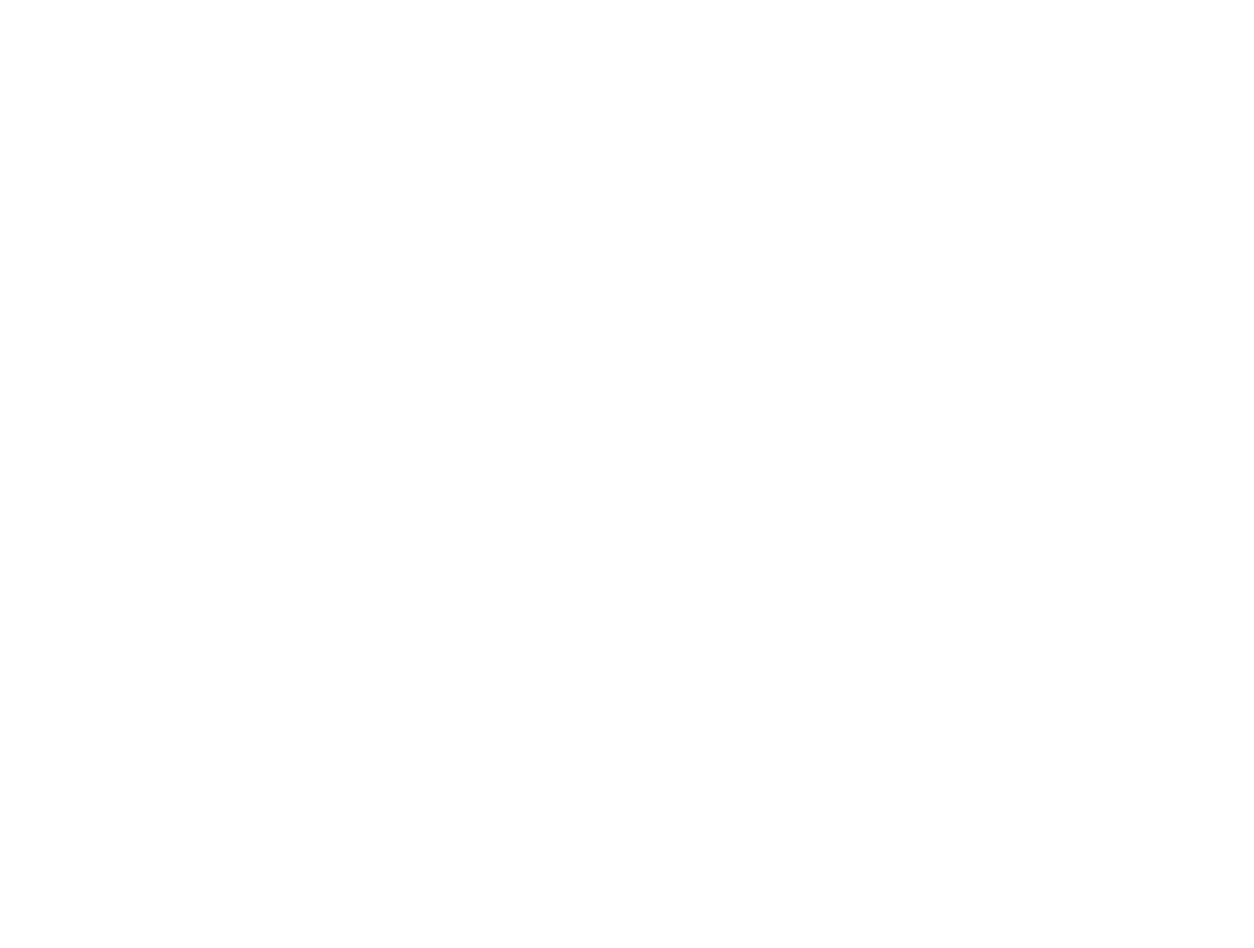
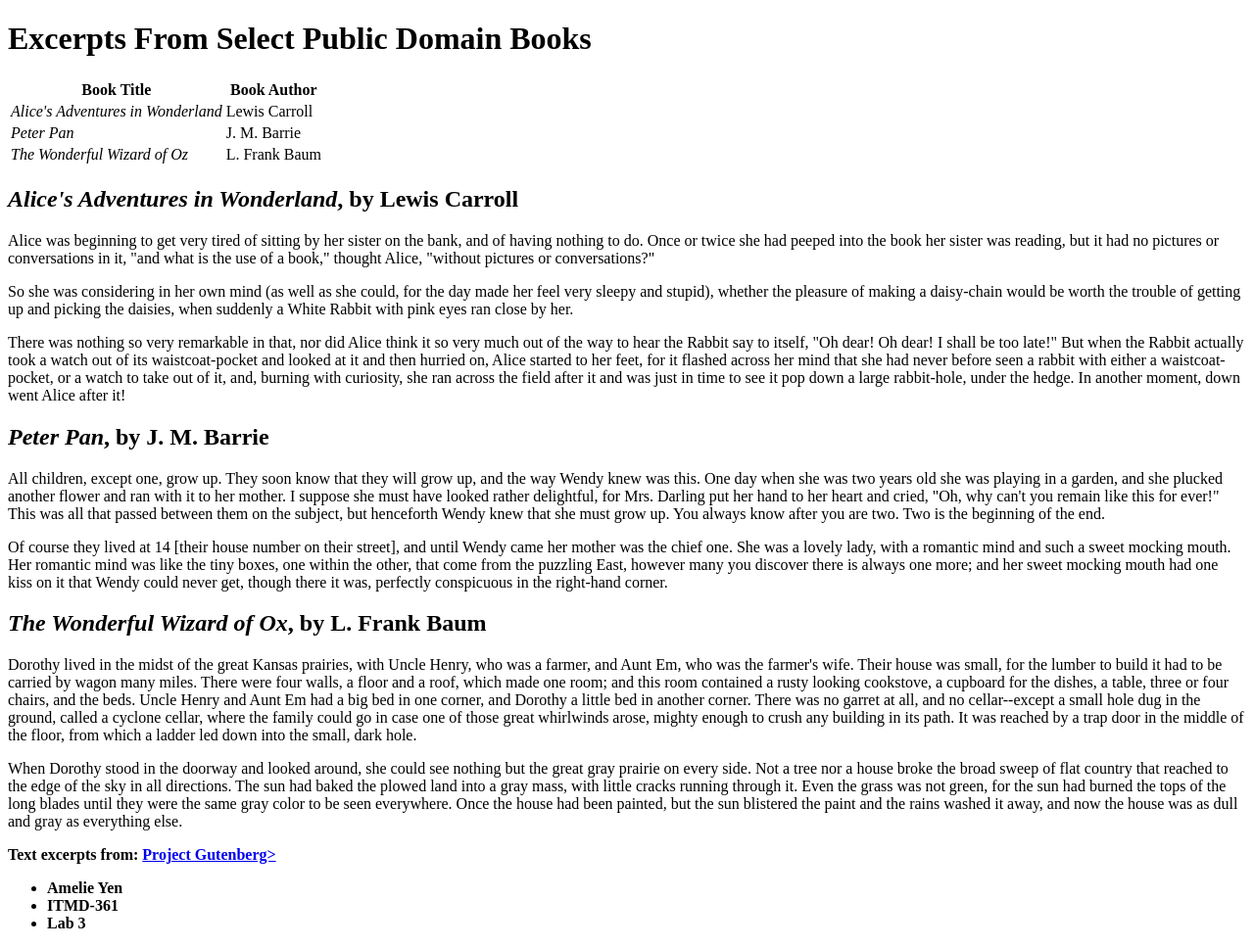
Before and after one commit to anomelette/webdev_lab3, a plain HTML site: page index.html in a window 1280 px wide. Shown: the whole page at 98% size. Before the commit the page ends 800 px from the top, so only its background shows below. Drawn offline with Linux system fonts and the light colour scheme.

Commit message:
added content to index file

```diff
--- a/index.html
+++ b/index.html
@@ -2,10 +2,44 @@
 <html lang="en">
 <head>
   <meta charset="utf-8">
-  <title></title>
+  <title>Excerpts From Select Public Domain Books</title>
 </head>
+<body>
+  <h1>Excerpts From Select Public Domain Books</h1>
+	<table>
+		<tr>
+			<th>Book Title</th>
+			<th>Book Author</th>
+		</tr>
+		<tr>
+			<td><em>Alice's Adventures in Wonderland</em></td>
+			<td>Lewis Carroll</td>
+		</tr>
+		<tr>
+			<td><em>Peter Pan</em></td>
+			<td>J. M. Barrie</td>
+		</tr>
+		<tr>
+			<td><em>The Wonderful Wizard of Oz</em></td>
+			<td>L. Frank Baum</td>
+		</tr>
+	</table>
 
-<body>
-
+	<h2><em>Alice's Adventures in Wonderland</em>, by Lewis Carroll</h2>
+	<p>Alice was beginning to get very tired of sitting by her sister on the bank, and of having nothing to do. Once or twice she had peeped into the book her sister was reading, but it had no pictures or conversations in it, "and what is the use of a book," thought Alice, "without pictures or conversations?"</p>
+	<p>So she was considering in her own mind (as well as she could, for the day made her feel very sleepy and stupid), whether the pleasure of making a daisy-chain would be worth the trouble of getting up and picking the daisies, when suddenly a White Rabbit with pink eyes ran close by her.</p>
+	<p>There was nothing so very remarkable in that, nor did Alice think it so very much out of the way to hear the Rabbit say to itself, "Oh dear! Oh dear! I shall be too late!" But when the Rabbit actually took a watch out of its waistcoat-pocket and looked at it and then hurried on, Alice started to her feet, for it flashed across her mind that she had never before seen a rabbit with either a waistcoat-pocket, or a watch to take out of it, and, burning with curiosity, she ran across the field after it and was just in time to see it pop down a large rabbit-hole, under the hedge. In another moment, down went Alice after it!</p>
+	<h2><em>Peter Pan</em>, by J. M. Barrie</h2>
+	<p>All children, except one, grow up. They soon know that they will grow up, and the way Wendy knew was this. One day when she was two years old she was playing in a garden, and she plucked another flower and ran with it to her mother. I suppose she must have looked rather delightful, for Mrs. Darling put her hand to her heart and cried, "Oh, why can't you remain like this for ever!" This was all that passed between them on the subject, but henceforth Wendy knew that she must grow up. You always know after you are two. Two is the beginning of the end.</p>
+	<p>Of course they lived at 14 [their house number on their street], and until Wendy came her mother was the chief one. She was a lovely lady, with a romantic mind and such a sweet mocking mouth. Her romantic mind was like the tiny boxes, one within the other, that come from the puzzling East, however many you discover there is always one more; and her sweet mocking mouth had one kiss on it that Wendy could never get, though there it was, perfectly conspicuous in the right-hand corner.</p>
+	<h2><em>The Wonderful Wizard of Ox</em>, by L. Frank Baum</h2>
+	<p>Dorothy lived in the midst of the great Kansas prairies, with Uncle Henry, who was a farmer, and Aunt Em, who was the farmer's wife.  Their house was small, for the lumber to build it had to be carried by wagon many miles.  There were four walls, a floor and a roof, which made one room; and this room contained a rusty looking cookstove, a cupboard for the dishes, a table, three or four chairs, and the beds.  Uncle Henry and Aunt Em had a big bed in one corner, and Dorothy a little bed in another corner.  There was no garret at all, and no cellar--except a small hole dug in the ground, called a cyclone cellar, where the family could go in case one of those great whirlwinds arose, mighty enough to crush any building in its path.  It was reached by a trap door in the middle of the floor, from which a ladder led down into the small, dark hole.</p>
+	<p>When Dorothy stood in the doorway and looked around, she could see nothing but the great gray prairie on every side.  Not a tree nor a house broke the broad sweep of flat country that reached to the edge of the sky in all directions.  The sun had baked the plowed land into a gray mass, with little cracks running through it.  Even the grass was not green, for the sun had burned the tops of the long blades until they were the same gray color to be seen everywhere.  Once the house had been painted, but the sun blistered the paint and the rains washed it away, and now the house was as dull and gray as everything else.</p>
+	<p><strong>Text excerpts from: <a href="http://www.gutenberg.org">Project Gutenberg></a></strong></p>
+	<ul>
+		<li><strong>Amelie Yen</strong></li>
+		<li><strong>ITMD-361</strong></li>
+		<li><strong>Lab 3</strong></li>
+	</ul>
 </body>
 </html>
```
